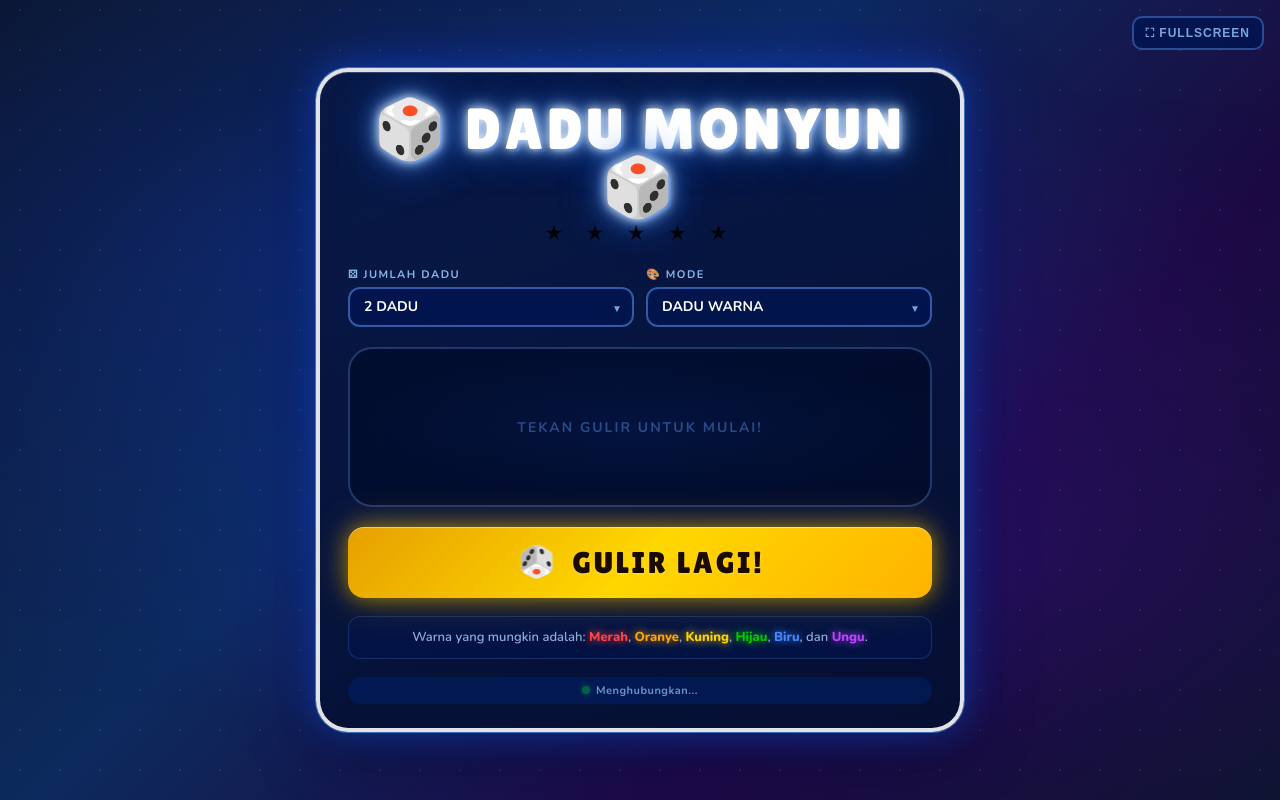
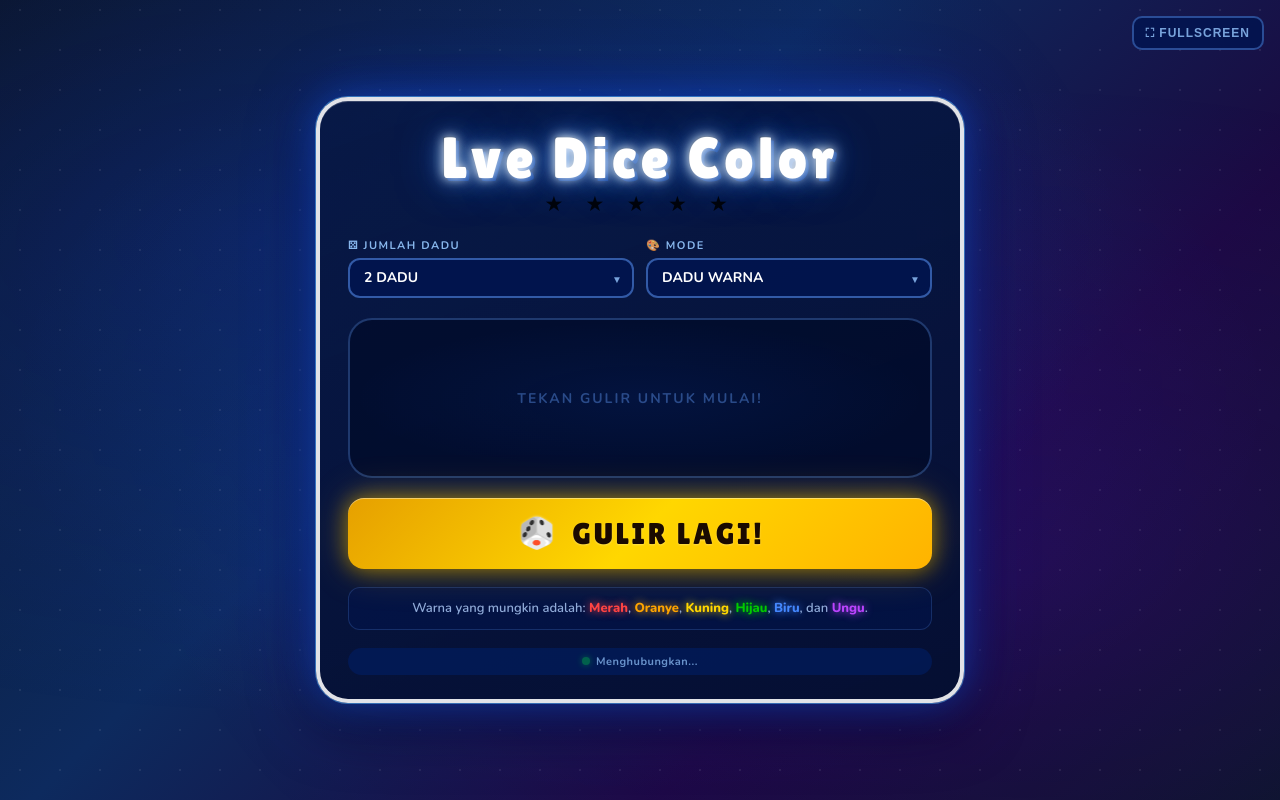
Before and after one commit to FRAPSSSSS5/test-dadu-monyun1, a website: page public/index.html in a window 1280 px wide. Drawn offline with nearby package versions, Linux system fonts and the light colour scheme; no server answers.

Commit message:
Update index.html

```diff
--- a/public/index.html
+++ b/public/index.html
@@ -3,7 +3,7 @@
 <head>
   <meta charset="UTF-8">
   <meta name="viewport" content="width=device-width, initial-scale=1.0">
-  <title>🎲 DADU MONYUN - Live Stream</title>
+  <title>Live Dice Color</title>
   <link rel="stylesheet" href="style.css">
   <style>
     /* Extra dice area polish */
@@ -24,7 +24,7 @@
 
     <!-- TITLE -->
     <div class="title-section">
-      <div class="game-title">🎲 DADU MONYUN 🎲</div>
+      <div class="game-title">Lve Dice Color</div>
       <div class="title-stars">★ ★ ★ ★ ★</div>
     </div>
 
```
